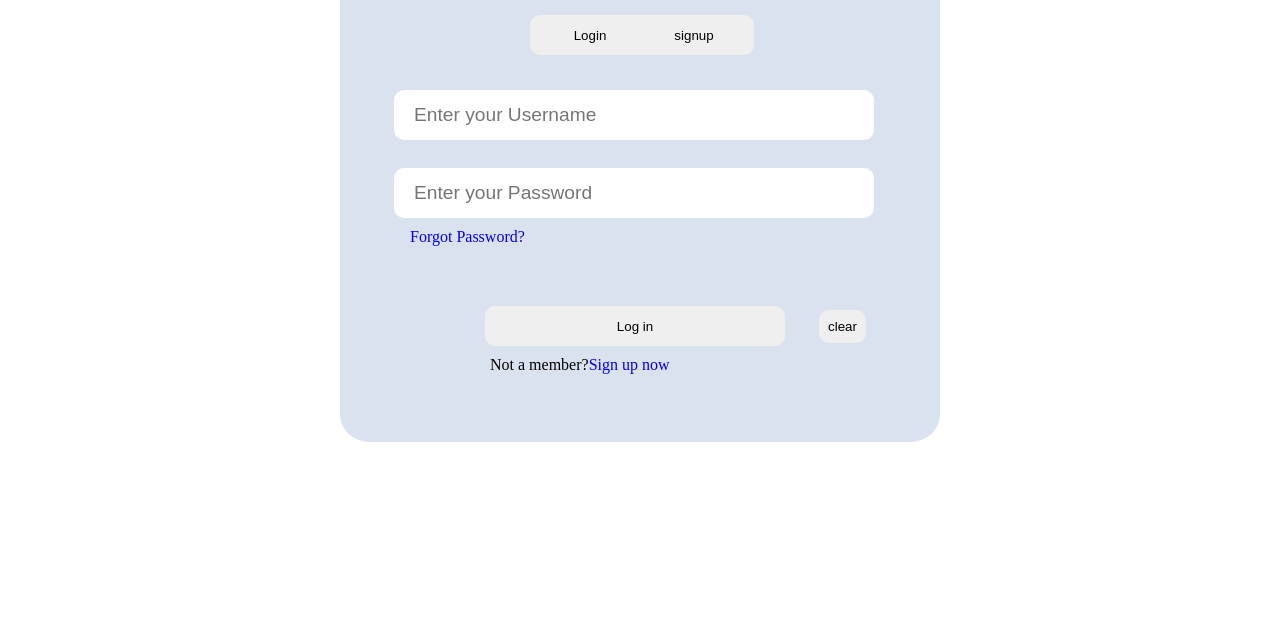
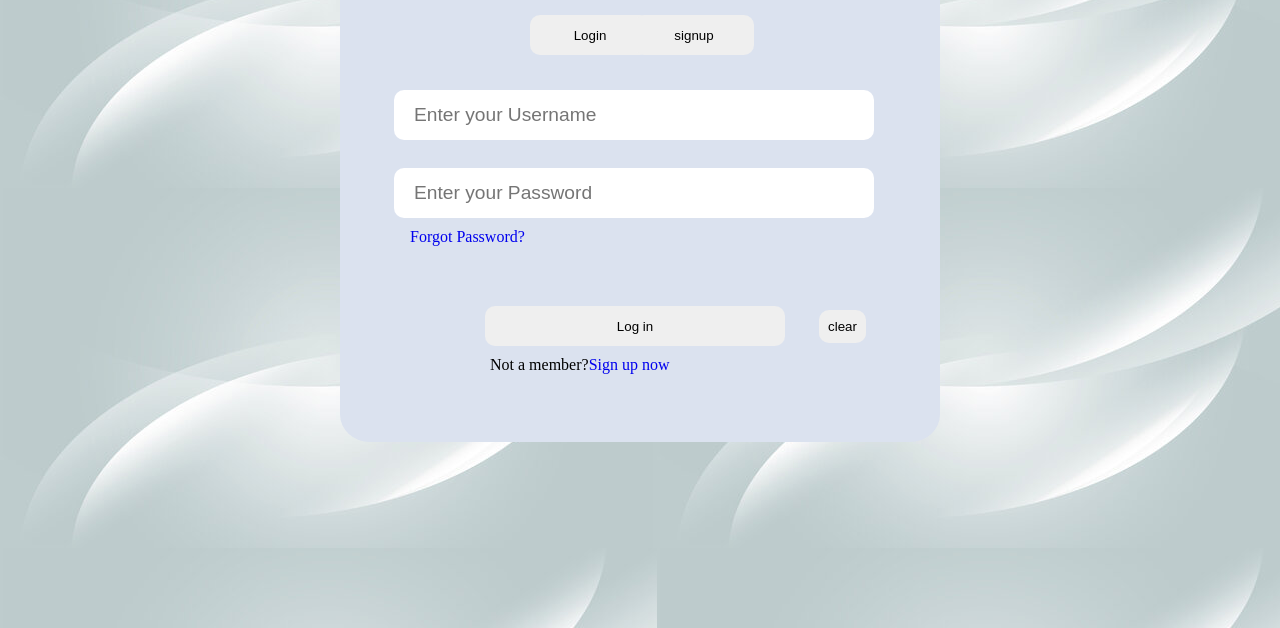
Before and after one commit to princemahatowork-pixel/Log-in-Sign-up, a plain HTML site: page index.html in a window 1280 px wide. Shown: the part 172-800 px from the top of the page. Drawn offline with Linux system fonts and the light colour scheme.

Commit message:
added bg

```diff
--- a/signup.css
+++ b/signup.css
@@ -7,6 +7,7 @@ body {
     display: flex;
     justify-content: center;
     align-items: center;
+    background-image: url("background.jpg");
 }
 .container {
     height: 620px;
--- a/style.css
+++ b/style.css
@@ -7,6 +7,7 @@ body {
     display: flex;
     justify-content: center;
     align-items: center;
+    background-image: url("background.jpg");
 }
 .box {
     height: 550px;
```
